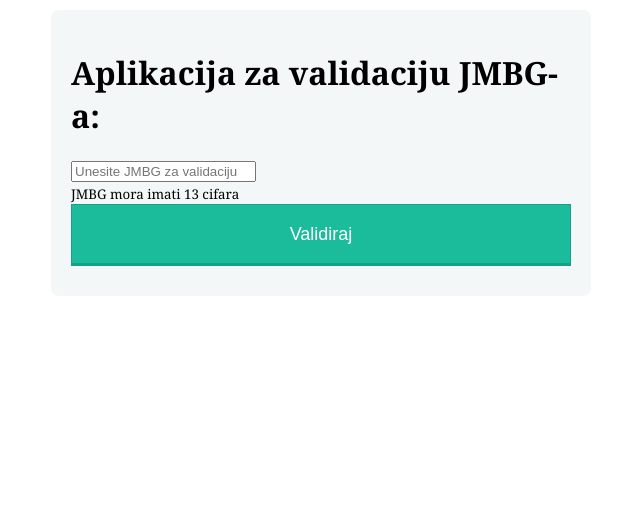
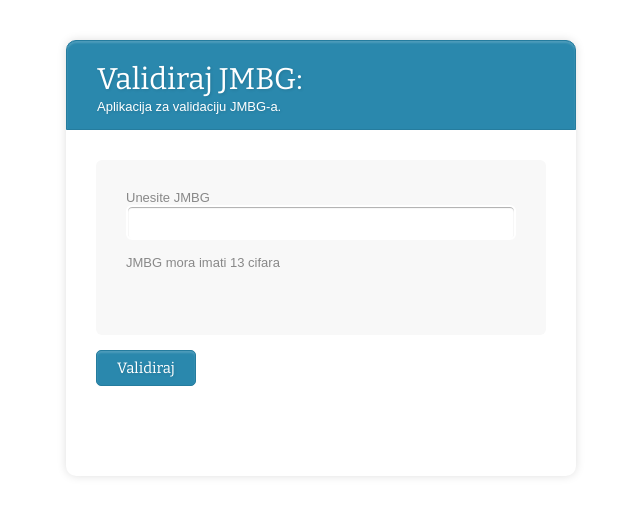
Before and after one commit to YukiOnnaSenpai/jmbgValidator, a React (Create React App) app: page / in a window 1280 px wide. Shown: the top 516 px of the page, without its empty margins (319-959 px from the left). Built offline with nearby package versions, Linux system fonts and the light colour scheme.

Commit message:
Done css, made minor changes

```diff
--- a/src/jmbgComponent/Jmbg.css
+++ b/src/jmbgComponent/Jmbg.css
@@ -1,101 +1,114 @@
+@import url('http://fonts.googleapis.com/css?family=Bitter');
 .form-style{
-	max-width: 500px;
-	padding: 10px 20px;
-	background: #f4f7f8;
-	margin: 10px auto;
-	padding: 20px;
-	background: #f4f7f8;
-	border-radius: 8px;
-	font-family: Georgia, "Times New Roman", Times, serif;
+	width:450px;
+	padding:30px;
+	margin:40px auto;
+	background: #FFF;
+	border-radius: 10px;
+	-webkit-border-radius:10px;
+	-moz-border-radius: 10px;
+	box-shadow: 0px 0px 10px rgba(0, 0, 0, 0.13);
+	-moz-box-shadow: 0px 0px 10px rgba(0, 0, 0, 0.13);
+	-webkit-box-shadow: 0px 0px 10px rgba(0, 0, 0, 0.13);
 }
-.form-style fieldset{
-	border: none;
+.form-style .inner-wrap{
+	padding: 30px;
+	background: #F8F8F8;
+	border-radius: 6px;
+	margin-bottom: 15px;
 }
-.form-style legend {
-	font-size: 1.4em;
-	margin-bottom: 10px;
+.form-style h1{
+	background: #2A88AD;
+	padding: 20px 30px 15px 30px;
+	margin: -30px -30px 30px -30px;
+	border-radius: 10px 10px 0 0;
+	-webkit-border-radius: 10px 10px 0 0;
+	-moz-border-radius: 10px 10px 0 0;
+	color: #fff;
+	text-shadow: 1px 1px 3px rgba(0, 0, 0, 0.12);
+	font: normal 30px 'Bitter', serif;
+	-moz-box-shadow: inset 0px 2px 2px 0px rgba(255, 255, 255, 0.17);
+	-webkit-box-shadow: inset 0px 2px 2px 0px rgba(255, 255, 255, 0.17);
+	box-shadow: inset 0px 2px 2px 0px rgba(255, 255, 255, 0.17);
+	border: 1px solid #257C9E;
 }
-.form-style label {
+.form-style h4{
+    font: normal 15px 'Bitter', serif;
+}
+.form-style h1 > span{
 	display: block;
-	margin-bottom: 8px;
+	margin-top: 2px;
+	font: 13px Arial, Helvetica, sans-serif;
 }
-.form-style input[type="text"],
-.form-style input[type="date"],
-.form-style input[type="datetime"],
-.form-style input[type="email"],
-.form-style input[type="number"],
-.form-style input[type="search"],
-.form-style input[type="time"],
-.form-style input[type="url"],
+.form-style label{
+	display: block;
+	font: 13px Arial, Helvetica, sans-serif;
+	color: #888;
+	margin-bottom: 15px;
+}
+.form-style input[name="jmbg"],
 .form-style textarea,
 .form-style select {
-	font-family: Georgia, "Times New Roman", Times, serif;
-	background: rgba(255,255,255,.1);
-	border: none;
-	border-radius: 4px;
-	font-size: 15px;
-	margin: 0;
-	outline: 0;
-	padding: 10px;
-	width: 100%;
+	display: block;
 	box-sizing: border-box;
 	-webkit-box-sizing: border-box;
 	-moz-box-sizing: border-box;
-	background-color: #e8eeef;
-	color:#8a97a0;
-	-webkit-box-shadow: 0 1px 0 rgba(0,0,0,0.03) inset;
-	box-shadow: 0 1px 0 rgba(0,0,0,0.03) inset;
-	margin-bottom: 30px;
-}
-.form-style input[type="text"]:focus,
-.form-style input[type="date"]:focus,
-.form-style input[type="datetime"]:focus,
-.form-style input[type="email"]:focus,
-.form-style input[type="number"]:focus,
-.form-style input[type="search"]:focus,
-.form-style input[type="time"]:focus,
-.form-style input[type="url"]:focus,
-.form-style textarea:focus,
-.form-style select:focus{
-	background: #d2d9dd;
-}
-.form-style select{
-	-webkit-appearance: menulist-button;
-	height:35px;
-}
-.form-style .number {
-	background: #1abc9c;
-	color: #fff;
-	height: 30px;
-	width: 30px;
-	display: inline-block;
-	font-size: 0.8em;
-	margin-right: 4px;
-	line-height: 30px;
-	text-align: center;
-	text-shadow: 0 1px 0 rgba(255,255,255,0.2);
-	border-radius: 15px 15px 15px 0px;
+	width: 100%;
+	padding: 8px;
+	border-radius: 6px;
+	-webkit-border-radius:6px;
+	-moz-border-radius:6px;
+	border: 2px solid #fff;
+	box-shadow: inset 0px 1px 1px rgba(0, 0, 0, 0.33);
+	-moz-box-shadow: inset 0px 1px 1px rgba(0, 0, 0, 0.33);
+	-webkit-box-shadow: inset 0px 1px 1px rgba(0, 0, 0, 0.33);
 }
 
-.form-style input[type="submit"],
-.form-style input[type="button"]
-{
-	position: relative;
-	display: block;
-	padding: 19px 39px 18px 39px;
-	color: #FFF;
-	margin: 0 auto;
-	background: #1abc9c;
-	font-size: 18px;
-	text-align: center;
-	font-style: normal;
-	width: 100%;
-	border: 1px solid #16a085;
-	border-width: 1px 1px 3px;
-	margin-bottom: 10px;
+.form-style .section{
+	font: normal 20px 'Bitter', serif;
+	color: #2A88AD;
+	margin-bottom: 5px;
 }
-.form-style input[type="submit"]:hover,
-.form-style input[type="button"]:hover
-{
-	background: #109177;
+.form-style .section span {
+	background: #2A88AD;
+	padding: 5px 10px 5px 10px;
+	position: absolute;
+	border-radius: 50%;
+	-webkit-border-radius: 50%;
+	-moz-border-radius: 50%;
+	border: 4px solid #fff;
+	font-size: 14px;
+	margin-left: -45px;
+	color: #fff;
+	margin-top: -3px;
 }
+.form-style input[type="input"],
+.form-style input[type="submit"]{
+	background: #2A88AD;
+	padding: 8px 20px 8px 20px;
+	border-radius: 5px;
+	-webkit-border-radius: 5px;
+	-moz-border-radius: 5px;
+	color: #fff;
+	text-shadow: 1px 1px 3px rgba(0, 0, 0, 0.12);
+	font: normal 30px 'Bitter', serif;
+	-moz-box-shadow: inset 0px 2px 2px 0px rgba(255, 255, 255, 0.17);
+	-webkit-box-shadow: inset 0px 2px 2px 0px rgba(255, 255, 255, 0.17);
+	box-shadow: inset 0px 2px 2px 0px rgba(255, 255, 255, 0.17);
+	border: 1px solid #257C9E;
+    font-size: 15px;
+    flex-direction: 'column';
+}
+.form-style input[type="input"]:hover,
+.form-style input[type="submit"]:hover{
+	background: #2A6881;
+	-moz-box-shadow: inset 0px 2px 2px 0px rgba(255, 255, 255, 0.28);
+	-webkit-box-shadow: inset 0px 2px 2px 0px rgba(255, 255, 255, 0.28);
+	box-shadow: inset 0px 2px 2px 0px rgba(255, 255, 255, 0.28);
+}
+.form-style small {
+    display: block;
+	font: 13px Arial, Helvetica, sans-serif;
+	color: #888;
+	margin-bottom: 15px;
+}
--- a/src/jmbgComponent/JmbgHandler.js
+++ b/src/jmbgComponent/JmbgHandler.js
@@ -47,7 +47,7 @@ export default function JmbgHandler() {
 
     const getJmbg = jmbg => {
         if (jmbg.length !== 13) {
-            alert("Jmbg mora biti trinaestocifreni broj");
+            alert("Jmbg mora biti trinaestocifreni broj.");
             throw new Error();
         }
         return String(jmbg);
@@ -58,45 +58,45 @@ export default function JmbgHandler() {
             if (Number(month) === 2) {
                 if (year % 4 === 0) {
                     if (day > 29) {
-                        alert("Nevalidan JMBG, dan ne moze biti veci od 29 u februaru prestupne");
+                        alert("Nevalidan JMBG, dan ne moze biti veci od 29 u februaru prestupne godine.");
                         throw new Error();
                     }
                     return day;
                 }
                 else {
                     if (day > 28) {
-                        alert("Nevalidan JMBG, dan ne moze biti veci od 28 u februaru");
+                        alert("Nevalidan JMBG, dan ne moze biti veci od 28 u mesecu februaru.");
                         throw new Error();
                     }
                     return day;
                 }
             }
             if (day > 30) {
-                alert("Nevalidan JMBG, dan ne moze biti veci od 30 u parnom mesecu");
+                alert("Nevalidan JMBG, dan ne moze biti veci od 30 u parnom mesecu.");
                 throw new Error();
             }
             return day;
         }
         if (day > 31) {
-            alert("Nevalidan JMBG, dan ne moze biti veci od 31 u neparnom mesecu");
+            alert("Nevalidan JMBG, dan ne moze biti veci od 31 u neparnom mesecu.");
             throw new Error();
         }
         return day;
     }
 
     const getYear = yearStr => {
-        let year = yearStr.charAt(0) === 0 ? "2" + yearStr : "1" + yearStr;
+        let year = Number(yearStr.charAt(0)) === 0 ? "2" + yearStr : "1" + yearStr;
 
         if (year > Date.getYear) {
-            alert("Nevalidan JMBG, godina ne moze imati u buducnosti");
+            alert("Nevalidan JMBG, godina ne moze biti u buducnosti.");
             throw new Error();
         }
         return year;
     }
 
     const getMonthName = month => {
-        if (month > 12 && month < 1) {
-            alert("Nevalidan JMBG, godina ne moze imati vise od 12 meseci");
+        if (month > 12 || month < 1) {
+            alert("Nevalidan JMBG, godina ne moze imati vise od 12 meseci.");
             throw new Error();
         }
 
@@ -125,7 +125,7 @@ export default function JmbgHandler() {
             let babyNo = Number(sex) - 500;
             return 'Osoba zenskog pola, rodjena kao ' + babyNo + ' osoba zenskog pola za dati datum.';
         } else {
-            return alert('Nevalidan JMBG, neispravan jedinstveni broj pola');
+            return alert('Nevalidan JMBG, neispravan jedinstveni broj pola.');
         }
 
     }
@@ -145,46 +145,57 @@ export default function JmbgHandler() {
             checksum = 0;
         }
         if (Number(JMBG.charAt(12)) !== checksum) {
-            return alert('Nevalidan JMBG, neispravna kontrona cifra');
+            return alert('Nevalidan JMBG, neispravna kontrona cifra.');
         } else {
-            return 'Kontrolna cifra ' + checksum + ' je validna';
+            return 'Kontrolna cifra ' + checksum + ' je validna.';
         }
+    }
+
+    const refreshPage = () => {
+        window.location.reload();
     }
 
     return (
         <div class="form-style">
             <div>
-                <h1> Aplikacija za validaciju JMBG-a: </h1>
+                <h1> Validiraj JMBG: <span>Aplikacija za validaciju JMBG-a.</span> </h1>
             </div>
             <div>
                 <form onSubmit={handleSubmit(onSubmit)}>
-                    <div>
-                        <input
-                            name="jmbg"
-                            pattern="\d*"
-                            placeholder="Unesite JMBG za validaciju"
-                            ref={register({ required: true })}
-                        />
-                        <br />
+                    <div class="section"></div>
+                    <div class="inner-wrap">
+                        <label> Unesite JMBG <br />
+                            <input
+                                name="jmbg"
+                                pattern="\d*"
+                                ref={register({ required: true })}
+                            /></label>
                         <small>JMBG mora imati 13 cifara</small><br />
                     </div>
-                    <div>
+                    <div class="button-section">
                         <input type="submit" value="Validiraj" />
                     </div>
                 </form>
             </div>
-
+            <br /><br /><br />
             {showFields && (
                 <div>
-                    <h3>Dati JMBG je validan</h3>
-                    <h4>Dan rođenja: {jmbgObject.day}</h4>
-                    <h4>Mesec rođenja: {jmbgObject.month}</h4>
-                    <h4>Godina rođenja: {jmbgObject.year}</h4>
-                    <h4>Politička regija rođenja: {jmbgObject.region}</h4>
-                    <h4>Pol i jedinstveni broj: {jmbgObject.sex}</h4>
-                    <h4>Kontrolna cifra: {jmbgObject.checksum}</h4>
+                    <div class="section">Rezultati validacije: </div>
+                    <div class="inner-wrap">
+                        <h4><b>Dati JMBG je validan</b></h4>
+                        <h4><b>Dan rođenja:</b> {jmbgObject.day}</h4>
+                        <h4><b>Mesec rođenja:</b> {jmbgObject.month}</h4>
+                        <h4><b>Godina rođenja:</b> {jmbgObject.year}</h4>
+                        <h4><b>Politička regija rođenja:</b> {jmbgObject.region}</h4>
+                        <h4><b>Pol i jedinstveni broj:</b> {jmbgObject.sex}</h4>
+                        <h4><b>Kontrolna cifra:</b> {jmbgObject.checksum}</h4>
+                    </div>
+                    <div class="button-section">
+                        <input type="submit" onClick={refreshPage} value="Validiraj novi JMBG" />
+                    </div>
                 </div>
             )}
+
 
         </div>
     );
```
Also changed, not shown: 1 other file (tests, documents, lock files or other folders).
